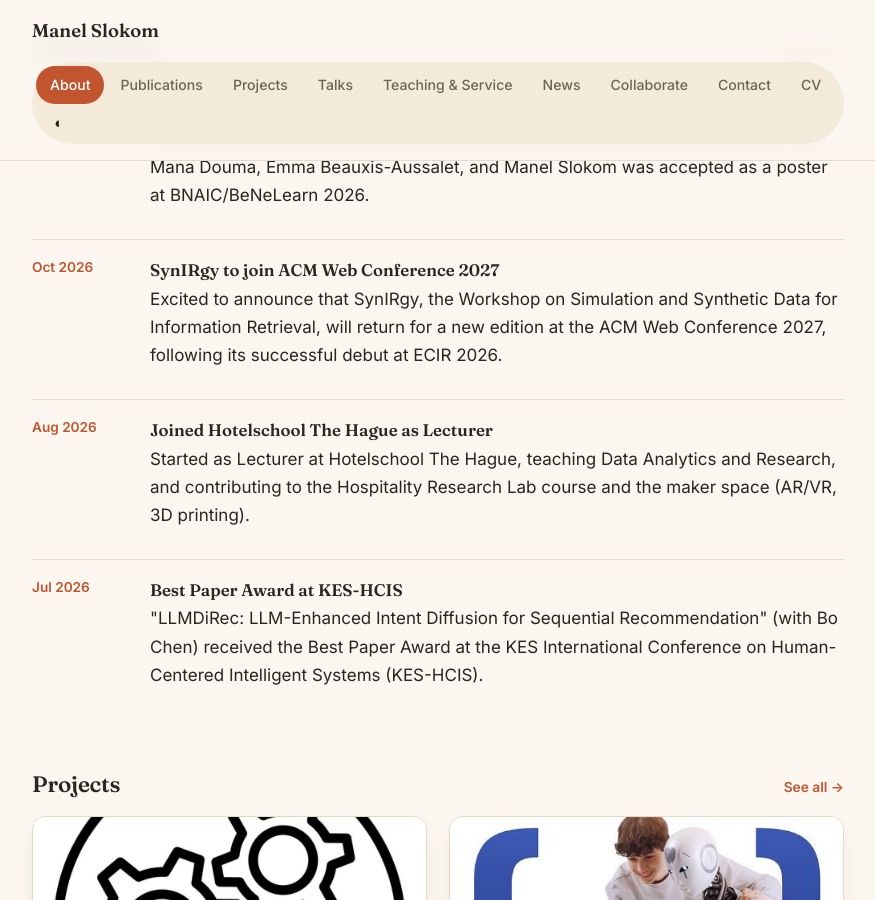
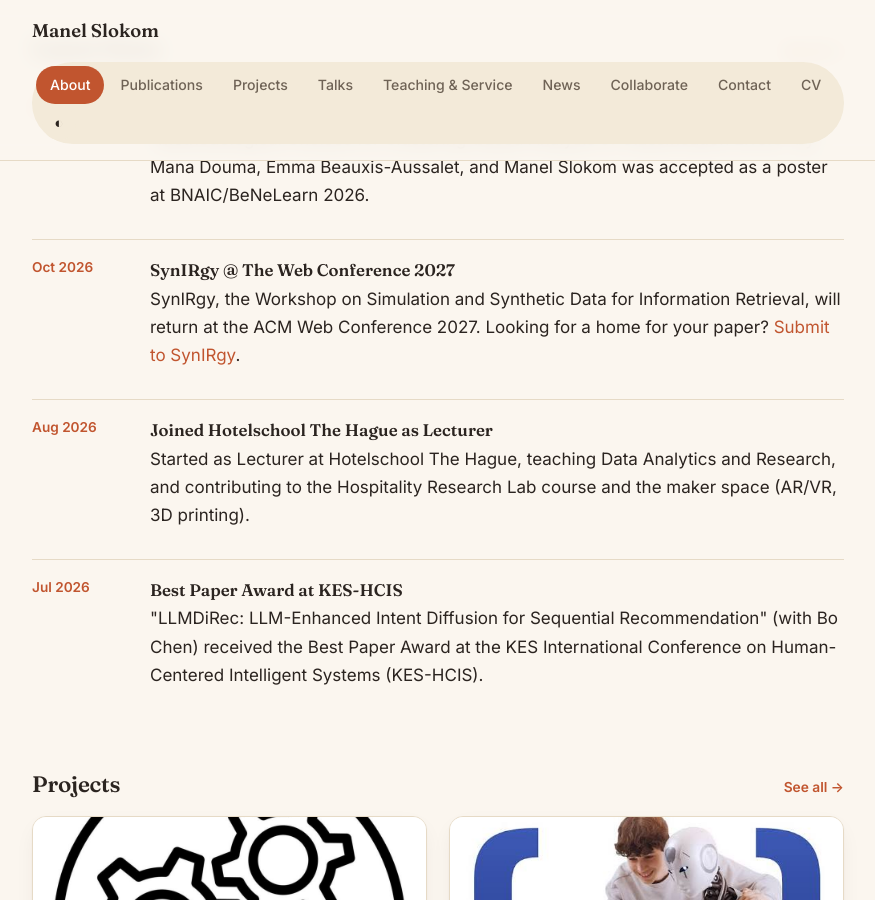
Before and after one commit to SlokomManel/SlokomManel.github.io, a Jekyll site: the page built from index.html, in a window 1280 px wide and 900 px high, scrolled down 768 px. Shown: the whole window, without its empty margins (202-1077 px from the left). Built offline with Jekyll 4.4.1, drawn with Linux system fonts in a browser that asks for light colours.

Commit message:
Link SynIRgy news and project
Co-authored-by: Copilot <223556219+Copilot@users.noreply.github.com>

```diff
--- a/_data/news.yml
+++ b/_data/news.yml
@@ -6,11 +6,12 @@
     as a poster at BNAIC/BeNeLearn 2026.
 
 - date: "Oct 2026"
-  title: "SynIRgy to join ACM Web Conference 2027"
+  title: "SynIRgy @ The Web Conference 2027"
   body: >-
-    Excited to announce that SynIRgy, the Workshop on Simulation and
-    Synthetic Data for Information Retrieval, will return for a new edition
-    at the ACM Web Conference 2027, following its successful debut at ECIR 2026.
+    SynIRgy, the Workshop on Simulation and Synthetic Data for Information
+    Retrieval, will return at the ACM Web Conference 2027. Looking for a home
+    for your paper? <a href="https://synirgy-workshop.github.io/" target="_blank"
+    rel="noopener">Submit to SynIRgy</a>.
 
 - date: "Aug 2026"
   title: "Joined Hotelschool The Hague as Lecturer"
--- a/_data/projects.yml
+++ b/_data/projects.yml
@@ -13,6 +13,7 @@
     first edition ran at ECIR 2026 in Delft; a new edition is set to join
     the ACM Web Conference 2027.
   link: "https://synirgy-workshop.github.io/"
+  link_text: "Visit the SynIRgy workshop"
 
 - title: "COACH+: Human-in-the-Loop Output Checking"
   image: "/assets/img/projects/coach.jpg"
--- a/projects.html
+++ b/projects.html
@@ -20,7 +20,7 @@ title: Projects
         <h3 class="project-title">{{ p.title }}</h3>
         <p class="project-abstract">{{ p.abstract }}</p>
         {% if p.link and p.link != "" %}
-        <a class="project-link" href="{{ p.link }}" target="_blank" rel="noopener">Learn more →</a>
+        <a class="project-link" href="{{ p.link }}" target="_blank" rel="noopener">{{ p.link_text | default: "Learn more" }} →</a>
         {% endif %}
       </div>
     </div>
```
